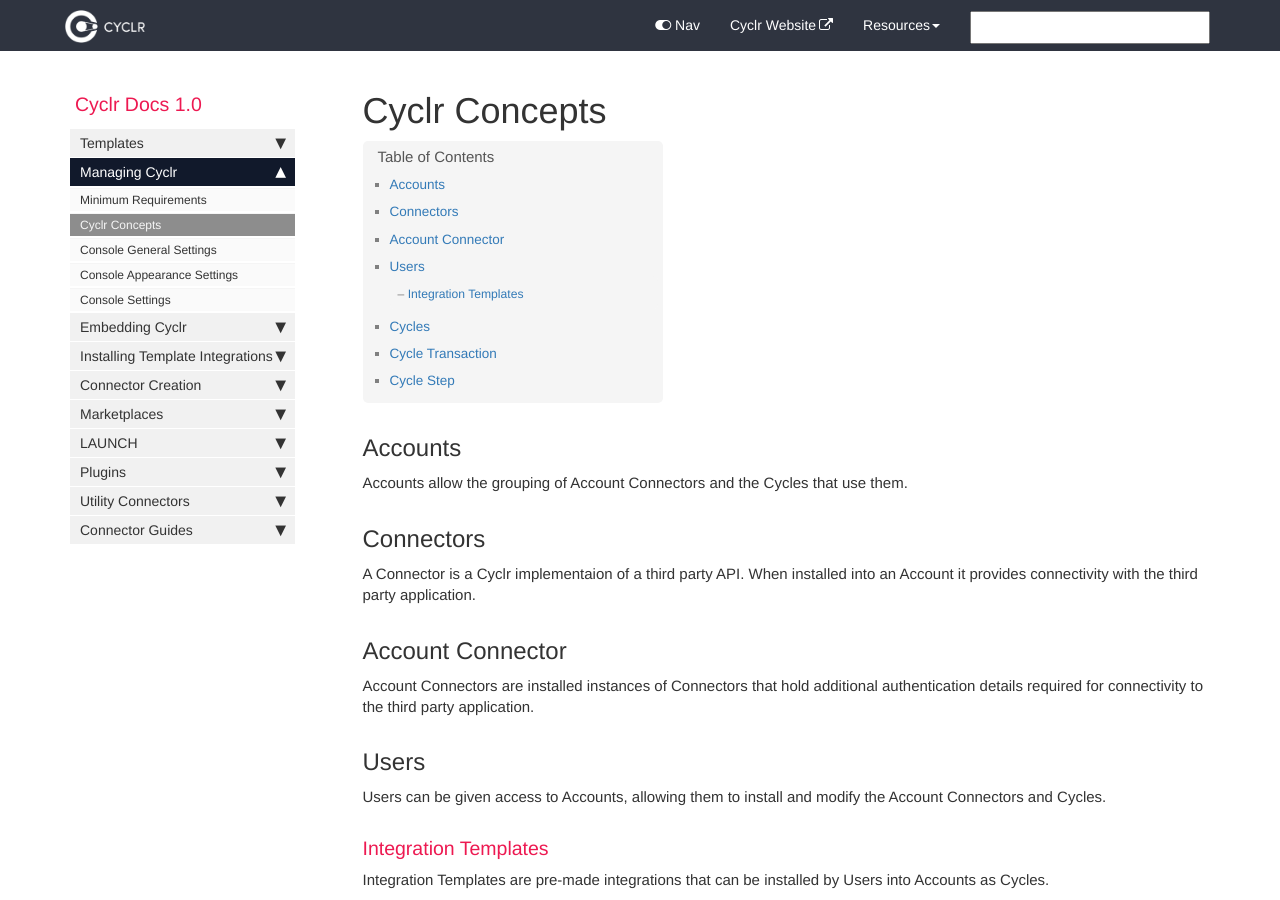
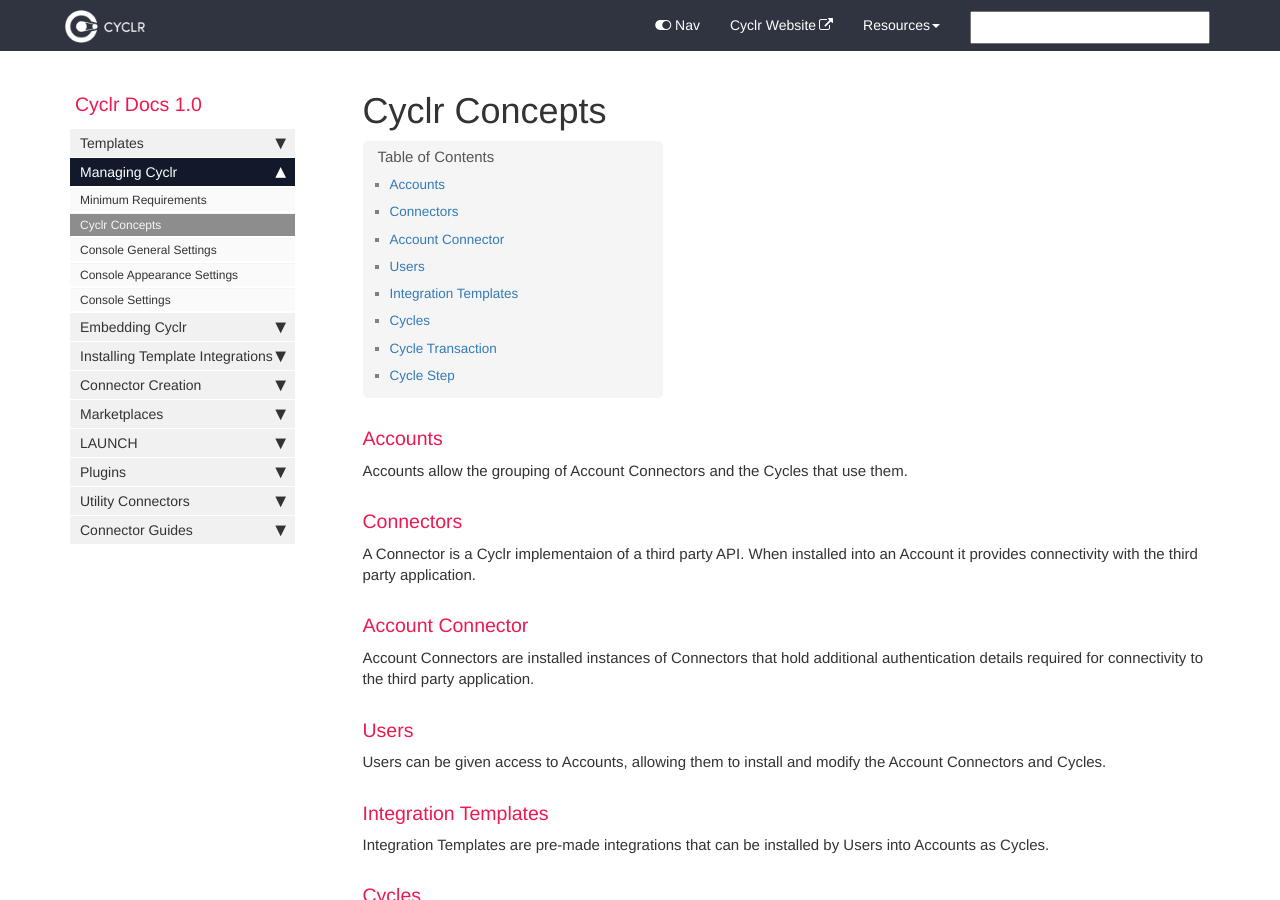
Before and after one commit to sneakysneak/docs, a Jekyll site: the page built from pages/managing-cyclr/02-cyclr-concepts.md, in a window 1280 px wide and 900 px high. Built offline with Jekyll 4.4.1, drawn with Linux system fonts in a browser that asks for light colours; nearby versions of some CDN libraries; comment, search, counter and statistics services are not loaded.

```diff
--- a/pages/managing-cyclr/02-cyclr-concepts.md
+++ b/pages/managing-cyclr/02-cyclr-concepts.md
@@ -6,19 +6,19 @@ tags: [managing-cyclr]
 
 ---
 
-## Accounts
+### Accounts
 
 Accounts allow the grouping of Account Connectors and the Cycles that use them.
 
-## Connectors
+### Connectors
 
 A Connector is a Cyclr implementaion of a third party API.  When installed into an Account it provides connectivity with the third party application.
 
-## Account Connector
+### Account Connector
 
 Account Connectors are installed instances of Connectors that hold additional authentication details required for connectivity to the third party application.
 
-## Users
+### Users
 
 Users can be given access to Accounts, allowing them to install and modify the Account Connectors and Cycles.
 
@@ -26,14 +26,14 @@ Users can be given access to Accounts, allowing them to install and modify the A
 
 Integration Templates are pre-made integrations that can be installed by Users into Accounts as Cycles.
 
-## Cycles
+### Cycles
 
 Cycles are integrations in an Account that when activated will perform the integration flow. Cycles can be triggered on a scheduled interval or by a webhook event in a third party application.
 
-## Cycle Transaction
+### Cycle Transaction
 
 A Cycle Transaction is created each time a Cycle is triggered.  It segregates the request and response data relating to each Cycle Step from other data, allowing the Cycle to have multiple Transactions in progress simultaneously.
 
-## Cycle Step
+### Cycle Step
 
 A Cycle is made up of a collection of Cycle Steps.  Each Cycle Step may connect with a third party API to send and/or receive data, perform a logic action such as delaying the Cycle Transaction for a period of time, or perform different actions depending on the data received from the third party API.
```
